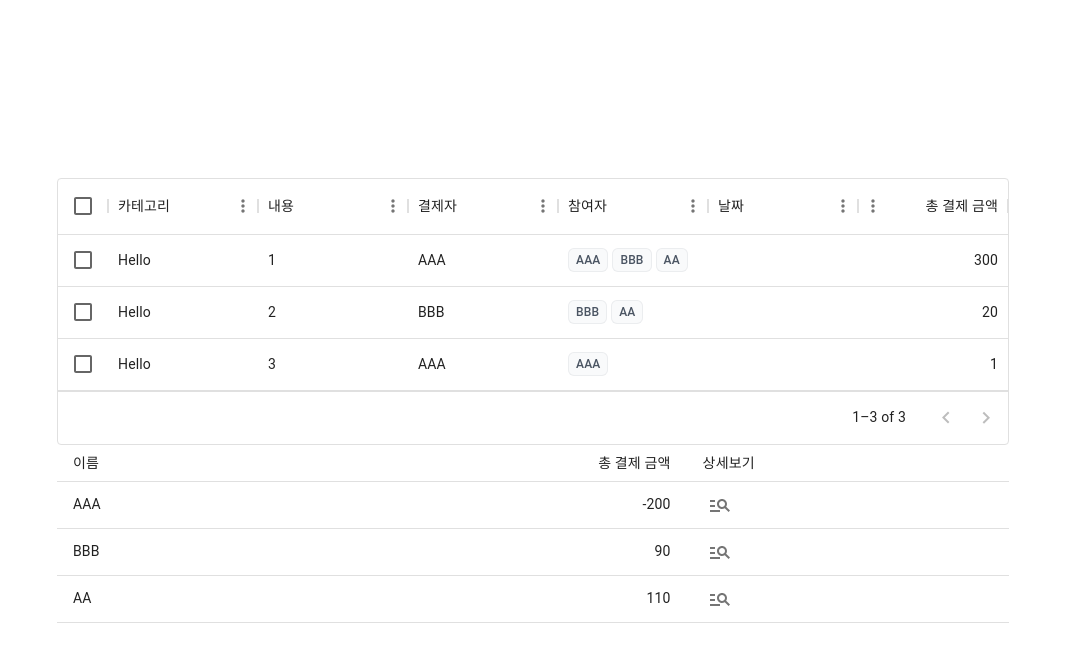
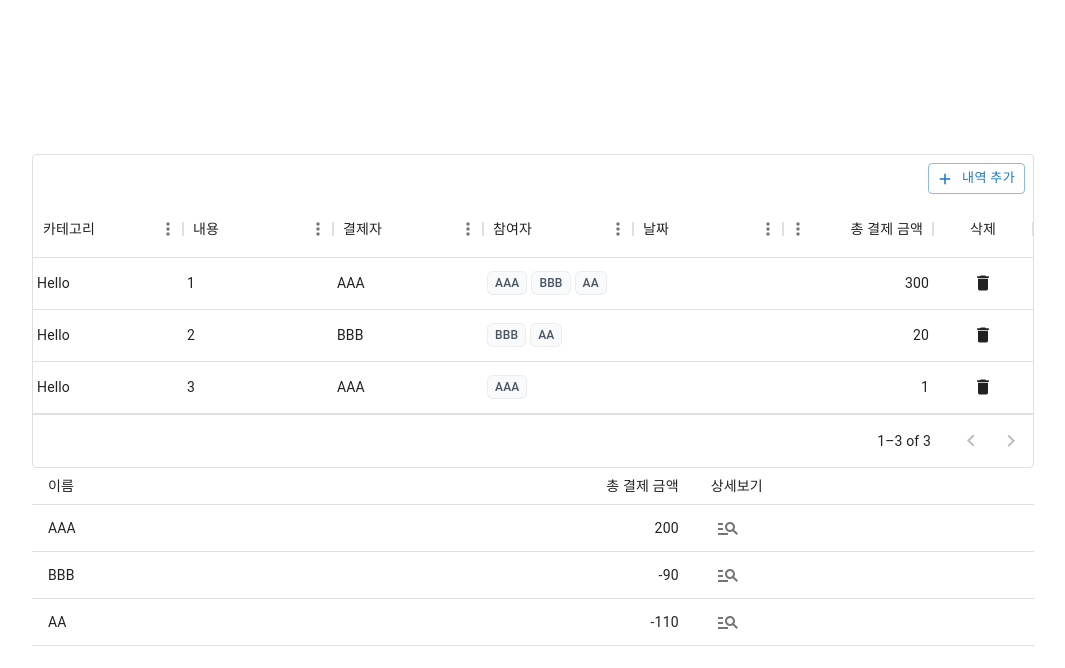
Before and after one commit to hackurity01/dutch-pay-calculator, a React (Vite) app: page / in a window 1280 px wide. Shown: the top 668 px of the page, without its empty margins (107-1172 px from the left). Built offline with nearby package versions, Linux system fonts and the light colour scheme; the HTML template or start-up script is replaced by a standard one.

Commit message:
테이블 스타일 약간 수정 + 음수 양수 서로 변경

```diff
--- a/src/components/PaymentList/index.tsx
+++ b/src/components/PaymentList/index.tsx
@@ -1,33 +1,80 @@
-import { DataGrid, GridColDef, GridRenderCellParams, GridRowModel } from '@mui/x-data-grid';
+import AddIcon from '@mui/icons-material/Add';
+import DeleteIcon from '@mui/icons-material/Delete';
+import { Box, Button } from '@mui/material';
+import {
+  DataGrid,
+  GridActionsCellItem,
+  GridColDef,
+  GridRenderCellParams,
+  GridRowId,
+  GridRowModel,
+} from '@mui/x-data-grid';
 import { useAtom } from 'jotai';
 import { useMemo } from 'react';
 
-import { paymentListAtom } from '../../stores/paymentListAtom';
-import Tag from '../Tag';
+import Tag from '@/components/Tag';
+import { paymentListAtom } from '@/stores/paymentListAtom';
+import { getInitialPaymentData } from '@/utils';
 
-function renderParticipant(params: GridRenderCellParams<any, string[]>) {
+const renderParticipant = (params: GridRenderCellParams<any, string[]>) => {
   return (
     <div className="flex flex-wrap gap-1">{params.value?.map((v) => <Tag key={v}>{v}</Tag>)}</div>
   );
-}
+};
 
 const renderParticipantSelectorCell: GridColDef['renderCell'] = (params) => {
   return (
+    <div className="MuiInputBase-root">
       <input
         type="text"
+        className="MuiInputBase-input"
         value={params.value.join(',')}
         onChange={(e) => {
-        const value = e.target.value;
-        params.api.setEditCellValue({ ...params, value: value.replace(/\s/g, '').split(',') });
+          const value = e.target.value.replace(/\s/g, '').split(',');
+          const uniqueValue = [...new Set(value)];
+          params.api.setEditCellValue({ ...params, value: uniqueValue });
         }}
       />
+    </div>
   );
+};
+
+function PaymentList() {
+  const [paymentList, setPaymentList] = useAtom(paymentListAtom);
+
+  const processRowUpdate = (newRow: GridRowModel) => {
+    const updatedRow = { ...newRow, isNew: false };
+    setPaymentList(paymentList.map((row) => (row.id === newRow.id ? (updatedRow as any) : row)));
+    return newRow;
+  };
+
+  const addRow = () => {
+    const newData = getInitialPaymentData();
+    setPaymentList((p) => [...p, newData]);
+  };
+
+  const allParticipants = useMemo(() => {
+    return paymentList
+      .map((r) => [r.payer, ...r.participants])
+      .reduce((pre, cur) => {
+        const arr = [...pre];
+        cur.forEach((item) => {
+          if (!arr.includes(item)) {
+            arr.push(item);
+          }
+        });
+        return arr;
+      }, []);
+  }, [paymentList]);
+
+  const handleDeleteClick = (id: GridRowId) => () => {
+    setPaymentList(paymentList.filter((p) => p.id !== id));
   };
 
   const columns: GridColDef[] = [
     { field: 'category', headerName: '카테고리', width: 150, type: 'singleSelect' },
     { field: 'name', headerName: '내용', width: 150, editable: true },
-  { field: 'payer', headerName: '결제자', width: 150 },
+    { field: 'payer', headerName: '결제자', width: 150, editable: true },
     {
       field: 'participants',
       headerName: '참여자',
@@ -52,30 +99,22 @@ const columns: GridColDef[] = [
         return { ...params.row, totalAmount };
       },
     },
+    {
+      field: 'actions',
+      type: 'actions',
+      headerName: '삭제',
+      getActions: ({ id }) => {
+        return [
+          <GridActionsCellItem
+            icon={<DeleteIcon />}
+            label="Delete"
+            onClick={handleDeleteClick(id)}
+            color="inherit"
+          />,
         ];
-
-function PaymentList() {
-  const [paymentList, setPaymentList] = useAtom(paymentListAtom);
-
-  const processRowUpdate = (newRow: GridRowModel) => {
-    const updatedRow = { ...newRow, isNew: false };
-    setPaymentList(paymentList.map((row) => (row.id === newRow.id ? (updatedRow as any) : row)));
-    return newRow;
-  };
-
-  const allParticipants = useMemo(() => {
-    return paymentList
-      .map((r) => [r.payer, ...r.participants])
-      .reduce((pre, cur) => {
-        const arr = [...pre];
-        cur.forEach((item) => {
-          if (!arr.includes(item)) {
-            arr.push(item);
-          }
-        });
-        return arr;
-      }, []);
-  }, [paymentList]);
+      },
+    },
+  ];
 
   return (
     <>
@@ -91,12 +130,31 @@ function PaymentList() {
         }}
         processRowUpdate={processRowUpdate}
         pageSizeOptions={[50]}
-        checkboxSelection
-        disableRowSelectionOnClick
-        // slots={{
-        //   toolbar: () => <div>toolbar</div>,
-        //   footer: () => <div>footer</div>,
-        // }}
+        slots={{
+          toolbar: () => (
+            <Box sx={{ textAlign: 'right', p: 1 }}>
+              <Button variant="outlined" size="small" startIcon={<AddIcon />} onClick={addRow}>
+                내역 추가
+              </Button>
+            </Box>
+          ),
+          // footer: () => <div>footer</div>,
+        }}
+        sx={{
+          '& .MuiDataGrid-row': {
+            maxHeight: 'none!important',
+            '.MuiDataGrid-cell': {
+              padding: 0.5,
+              minHeight: '48px!important',
+              maxHeight: 'none!important',
+
+              '.MuiInputBase-input': {
+                padding: 0,
+                outline: 'none',
+              },
+            },
+          },
+        }}
       />
     </>
   );
--- a/src/components/Result/index.tsx
+++ b/src/components/Result/index.tsx
@@ -16,7 +16,9 @@ function Result() {
   const paymentList = useAtomValue(paymentListAtom);
 
   const resultAsMap = calcPay(paymentList);
-  const resultAsList = Object.entries(resultAsMap).map(([key, value]) => ({ name: key, ...value }));
+  const resultAsList = Object.entries(resultAsMap)
+    .map(([key, value]) => ({ name: key, ...value }))
+    .filter((item) => item.name && item.totalAmountSpent);
 
   return (
     <Table aria-label="collapsible table" size="small">
--- a/src/stores/paymentListAtom.ts
+++ b/src/stores/paymentListAtom.ts
@@ -2,9 +2,9 @@ import { atom } from 'jotai';
 
 import { Payment } from '../types';
 
-export const paymentListAtom = atom<(Payment & { id: string })[]>([
+export const paymentListAtom = atom<(Payment & { id: string | number })[]>([
   {
-    id: '1',
+    id: 1,
     name: '1',
     category: 'Hello',
     payer: 'AAA',
@@ -13,7 +13,7 @@ export const paymentListAtom = atom<(Payment & { id: string })[]>([
     totalAmount: 300,
   },
   {
-    id: '2',
+    id: 2,
     name: '2',
     category: 'Hello',
     payer: 'BBB',
@@ -22,7 +22,7 @@ export const paymentListAtom = atom<(Payment & { id: string })[]>([
     totalAmount: 20,
   },
   {
-    id: '3',
+    id: 3,
     name: '3',
     category: 'Hello',
     payer: 'AAA',
--- a/src/utils.ts
+++ b/src/utils.ts
@@ -1,4 +1,16 @@
 import { ParticipantData, Participants, Payment } from './types';
+
+export function getInitialPaymentData() {
+  return {
+    id: new Date().getTime(),
+    name: '',
+    category: '',
+    payer: '',
+    participants: [''],
+    date: '',
+    totalAmount: 0,
+  };
+}
 
 function getInitialParticipantData(): ParticipantData {
   return {
@@ -13,21 +25,25 @@ export function calcPay(data: Payment[]): Participants {
   data.forEach((item) => {
     const numberOfParticipants = item.participants.length;
     const totalAmount = item.totalAmount;
-    const payPerPerson = totalAmount / numberOfParticipants;
+    const paymentAmountPerPerson = totalAmount / numberOfParticipants;
 
     if (!Object.hasOwn(participants, item.payer)) {
       participants[item.payer] = getInitialParticipantData();
     }
 
     item.participants.forEach((p) => {
-      if (!Object.hasOwn(participants, p)) participants[p] = getInitialParticipantData();
-      participants[p].totalAmountSpent += payPerPerson;
-      participants[p].details.push({ amount: payPerPerson, payment: item });
+      if (!Object.hasOwn(participants, p)) {
+        participants[p] = getInitialParticipantData();
+      }
+      participants[p].totalAmountSpent -= paymentAmountPerPerson;
+      participants[p].details.push({ amount: paymentAmountPerPerson, payment: item });
     });
 
-    participants[item.payer].totalAmountSpent -= totalAmount;
-    participants[item.payer].details[participants[item.payer].details.length - 1].amount -=
-      totalAmount;
+    participants[item.payer].totalAmountSpent += totalAmount;
+    if (participants[item.payer].details.length) {
+      participants[item.payer].details[participants[item.payer].details.length - 1].amount +=
+        totalAmount;
+    }
   });
 
   return participants;
```
Also changed, not shown: 1 other file (tests, documents, lock files or other folders). Lines whose indentation alone changed are shown as unchanged.
